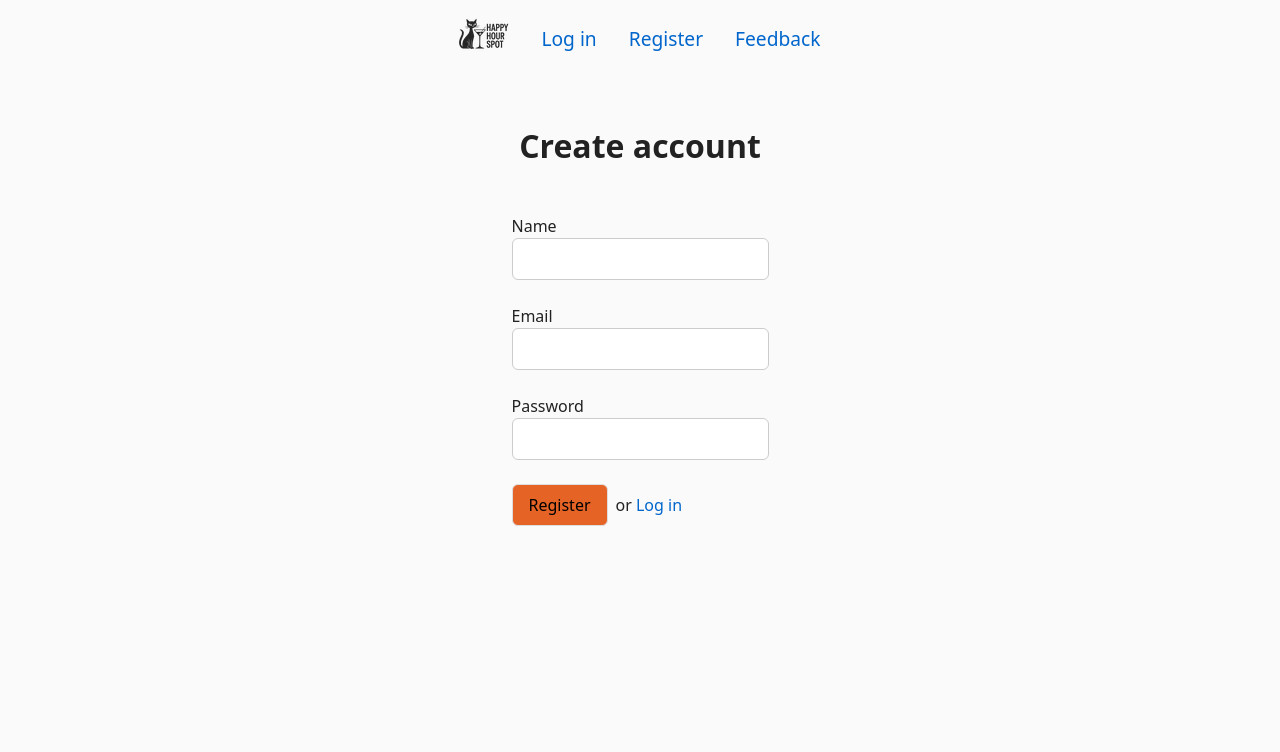
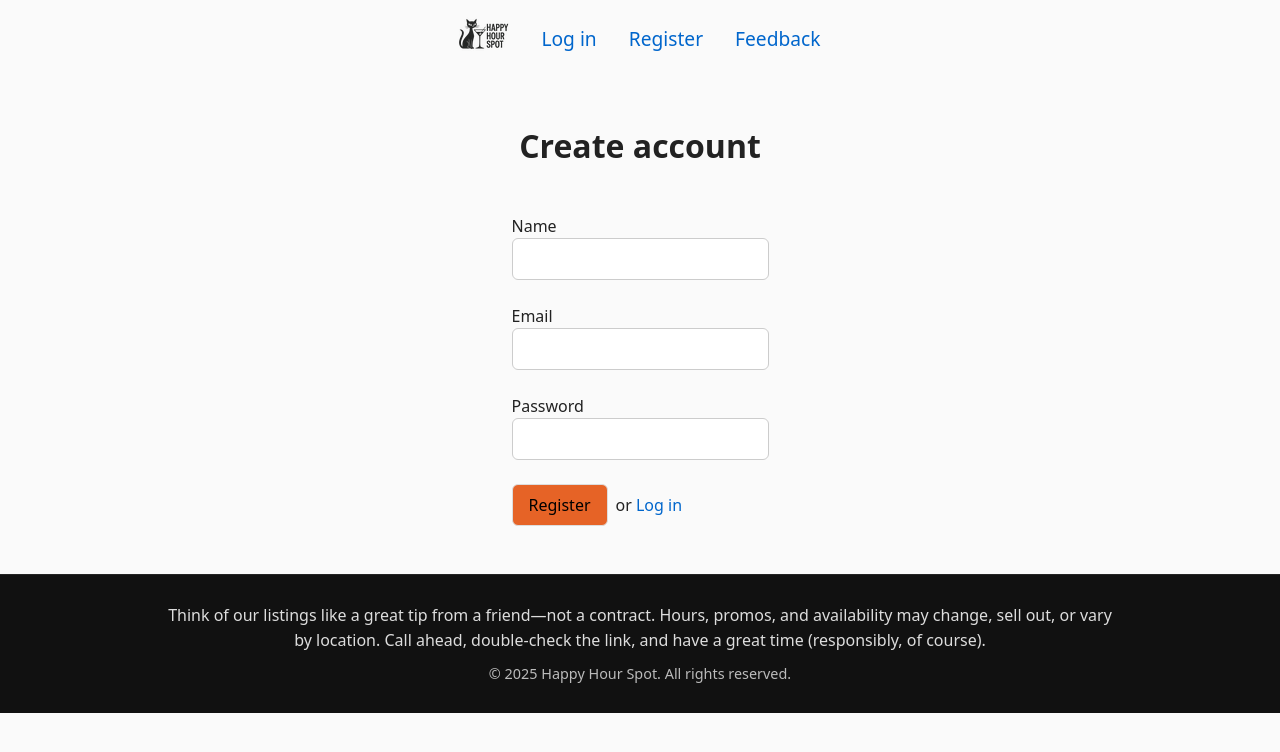
Before and after one commit to shana202/happyhourspot, a React (Vite) app in the folder client/: page /register in a window 1280 px wide. Shown: the top 752 px of the page. Built offline with nearby package versions, Linux system fonts and the light colour scheme; no server answers.

Commit message:
added Pittsburgh, footer, GA

```diff
--- a/client/index.html
+++ b/client/index.html
@@ -5,6 +5,14 @@
     <link rel="icon" type="image/svg+xml" href="/src/assets/images/favicon.svg" />
     <meta name="viewport" content="width=device-width, initial-scale=1.0" />
     <title>Happy Hour Spot</title>
+    <!-- Google tag (gtag.js) -->
+    <script async src="https://www.googletagmanager.com/gtag/js?id=G-BL6F6W8HHG"></script>
+    <script>
+      window.dataLayer = window.dataLayer || [];
+      function gtag(){dataLayer.push(arguments);}
+      gtag('js', new Date());
+      gtag('config', 'G-BL6F6W8HHG');
+    </script>
   </head>
   <body>
     <div id="root"></div>
--- a/client/src/App.jsx
+++ b/client/src/App.jsx
@@ -6,6 +6,7 @@ import Login from './pages/login.jsx';
 import Register from './pages/register.jsx';
 import Favorites from './pages/Favorites.jsx';
 import Feedback from './pages/Feedback.jsx';
+import Footer from './components/Footer.jsx';
 import './global.css'
 import './App.css'
 import logo from './assets/images/logo.png';
@@ -52,6 +53,7 @@ export default function App() {
           <Route path="/login/" element={<Login />} />
           <Route path="/register" element={<Register />} />
         </Routes>
+        <Footer />
       </AuthProvider>
     </BrowserRouter>
   )
--- /dev/null
+++ b/client/src/components/Footer.css
@@ -0,0 +1,28 @@
+/* Footer styles */
+.footer {
+  width: 100%;
+  margin-top: 2rem;
+  padding: 24px 16px;
+  background: #111;
+  color: #eee;
+  text-align: center;
+  border-top: 1px solid rgba(255,255,255,0.08);
+}
+
+.footer p {
+  max-width: 960px;
+  margin: 0 auto 0.5rem;
+  padding: 0 8px;
+  line-height: 1.6;
+  color: #ddd;
+}
+
+.footer p:last-child {
+  margin-bottom: 0;
+  color: #bbb;
+  font-size: 0.9rem;
+}
+
+@media (min-width: 768px) {
+  .footer { padding: 28px 24px; }
+}
--- /dev/null
+++ b/client/src/components/Footer.jsx
@@ -0,0 +1,12 @@
+import React from 'react';
+import './Footer.css';
+
+const Footer = () => {
+  return (
+    <footer className="footer">
+      <p>Think of our listings like a great tip from a friend—not a contract. Hours, promos, and availability may change, sell out, or vary by location. Call ahead, double-check the link, and have a great time (responsibly, of course). </p>
+      <p>&copy; {new Date().getFullYear()} Happy Hour Spot. All rights reserved.</p>
+    </footer>
+  );
+}
+export default Footer;
```
Also changed, not shown: 1 other file (tests, documents, lock files or other folders).
